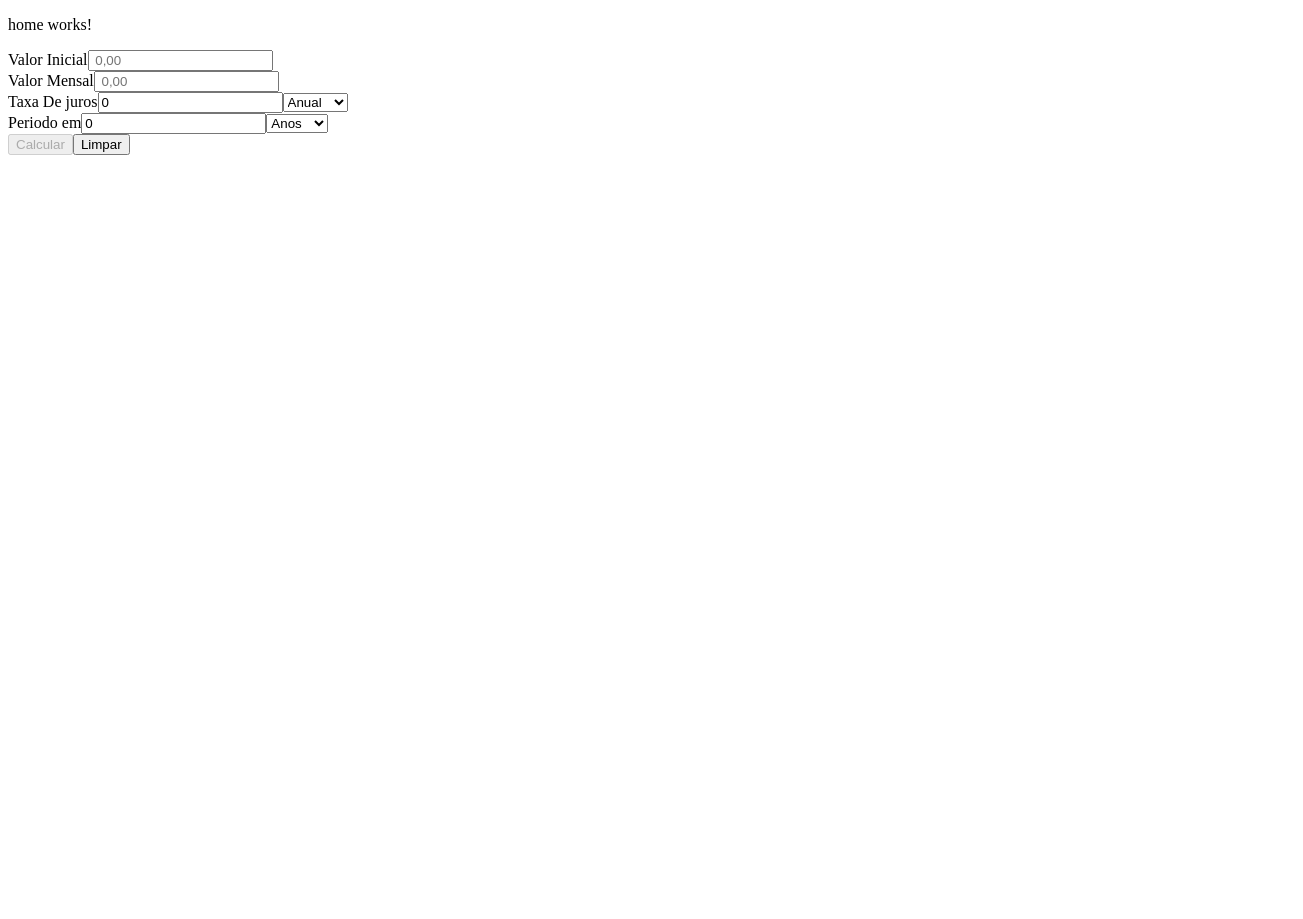
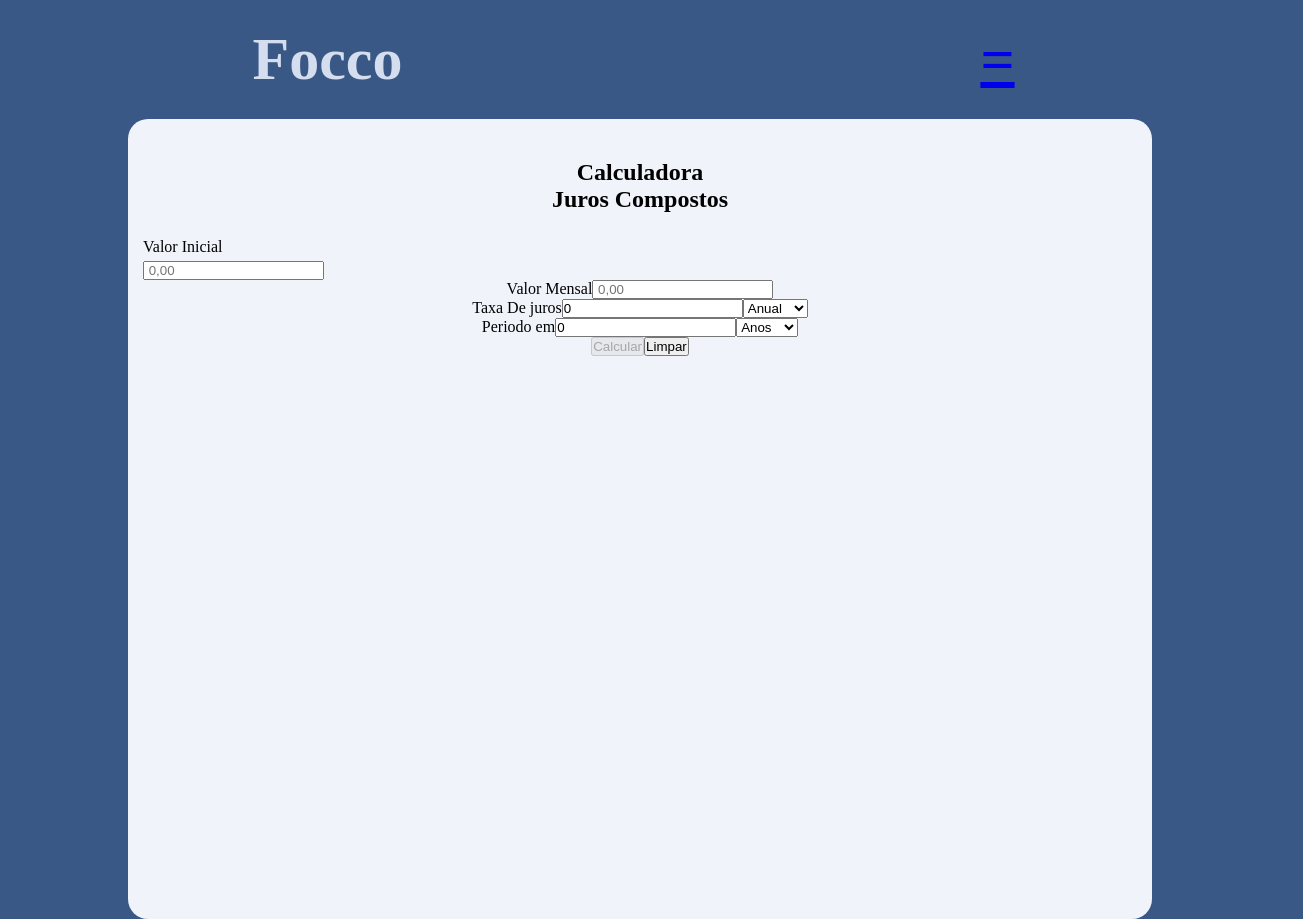
Before and after one commit to viniciusavalentim/CalculatorProject, an Angular app in the folder CalculatorProject/: page / in a window 1280 px wide. Shown: the whole page, 1303 px wide, since content can reach past the window. Before the commit the page ends 800 px from the top, so only its background shows below. Built offline with nearby package versions, Linux system fonts and the light colour scheme.

Commit message:
Começando a estilizar

```diff
--- a/CalculatorProject/src/app/home/home.component.html
+++ b/CalculatorProject/src/app/home/home.component.html
@@ -1,3 +1,2 @@
-<p>home works!</p>
 
 <app-juros-compostos></app-juros-compostos>
--- a/CalculatorProject/src/app/juros-compostos/juros-compostos.component.css
+++ b/CalculatorProject/src/app/juros-compostos/juros-compostos.component.css
@@ -0,0 +1,71 @@
+
+
+.container{
+    max-width: 100%;
+    display: flex;
+    flex-direction: column;
+    align-items: center;
+}
+
+.container > .head{
+    margin: 25px;
+    display: flex;
+    justify-content: space-between;
+    align-items: center;
+    width: 100%;
+    font-weight: 600;
+    margin-left: 70px;
+}
+
+.container > .head h1, .container > .head a {
+    flex: 1; /* Distribui o espaço disponível igualmente entre h1 e a */
+    text-align: center; /* Centraliza o texto dentro de h1 e a */
+}
+
+.head > .title-head{
+    color: #D5DEEF;
+    font-size: 60px;
+
+}
+.link-head{
+    color: F0F3FA;
+    margin-left: 60px;
+    font-size: 60px;
+}
+
+.container-calculadora-juros{
+    background-color: #F0F3FA;
+    margin-top: 30px;
+    margin: 0 auto;
+    width: 80%;
+    height: 800px;
+    padding: 15px;
+    border-radius: 20px;
+    text-align: center;
+}
+
+.container-calculadora-juros > .title-calculadora-juros{
+    font-size: 12px;
+    margin: 25px;
+}
+
+.input-um{
+    display: flex;
+    flex-direction: colum;
+    align-items: center;
+}
+
+.valor-inicial {
+    display: flex;
+    flex-direction: column;
+    align-items: flex-start; /* Alinha os itens à esquerda */
+}
+
+.label-valor-inicial {
+    margin-bottom: 5px; /* Adiciona um espaçamento inferior */
+}
+
+.input-valor-inicial {
+    width: 100%; /* Garante que o input ocupe toda a largura */
+    box-sizing: border-box; /* Inclui o padding e a borda na largura total */
+}
--- a/CalculatorProject/src/app/juros-compostos/juros-compostos.component.html
+++ b/CalculatorProject/src/app/juros-compostos/juros-compostos.component.html
@@ -1,10 +1,26 @@
-<div>
+<div class="container">
+
+    <div class="head">
+        <h1 class="title-head">Focco</h1>
+        <a href="#" class="link-head">=</a>
+    </div>
+    <div class="container-calculadora-juros">
+
+        <div class="title-calculadora-juros">
+            <h1>Calculadora</h1>
+            <h1>Juros Compostos</h1>
+        </div>
+
+
         <form [formGroup]="jurosCompostos" (ngSubmit)="submit()" #formdir="ngForm">
 
             <div id="formGroup">
+
+                <div class="input-um">
                     <div class="valor-inicial">
-                <label for="">Valor Inicial</label>
-                <input type="number" id="valorInicial" formControlName="valorInicial" placeholder=" 0,00" required>
+                        <label for="" class="label-valor-inicial">Valor Inicial</label>
+                        <input type="number" id="valorInicial" formControlName="valorInicial" placeholder=" 0,00" class=".input-valor-inicial" required>
+                    </div>
                 </div>
 
                 <div class="valor-mensal">
@@ -36,3 +52,6 @@
             </div>
         </form>
     </div>
+
+
+</div>
--- a/CalculatorProject/src/styles.css
+++ b/CalculatorProject/src/styles.css
@@ -1 +1,10 @@
 /* You can add global styles to this file, and also import other style files */
+*{
+    margin: 0;
+    padding: 0;
+    box-sizing: border-box;
+}
+
+body{
+    background-color:  #395886;;
+}
```
Lines whose indentation alone changed are shown as unchanged.
